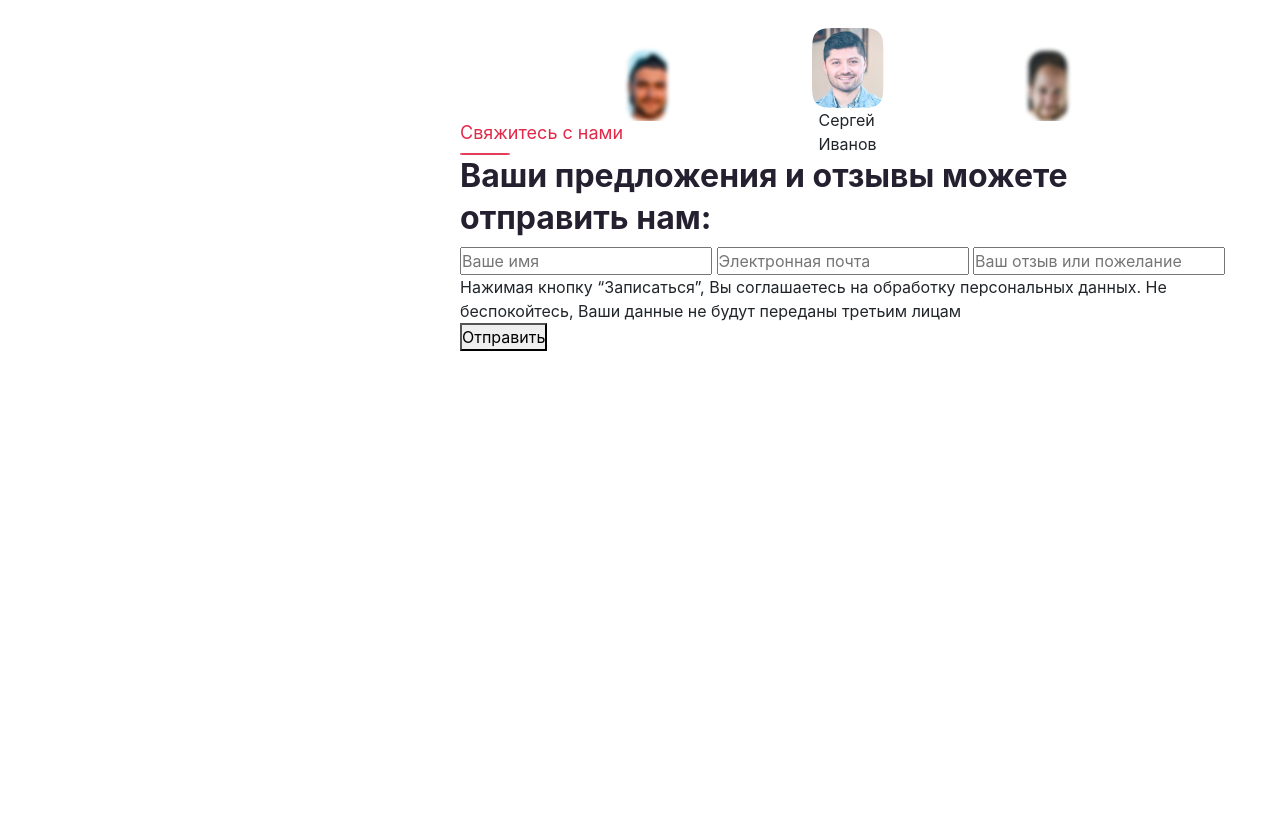
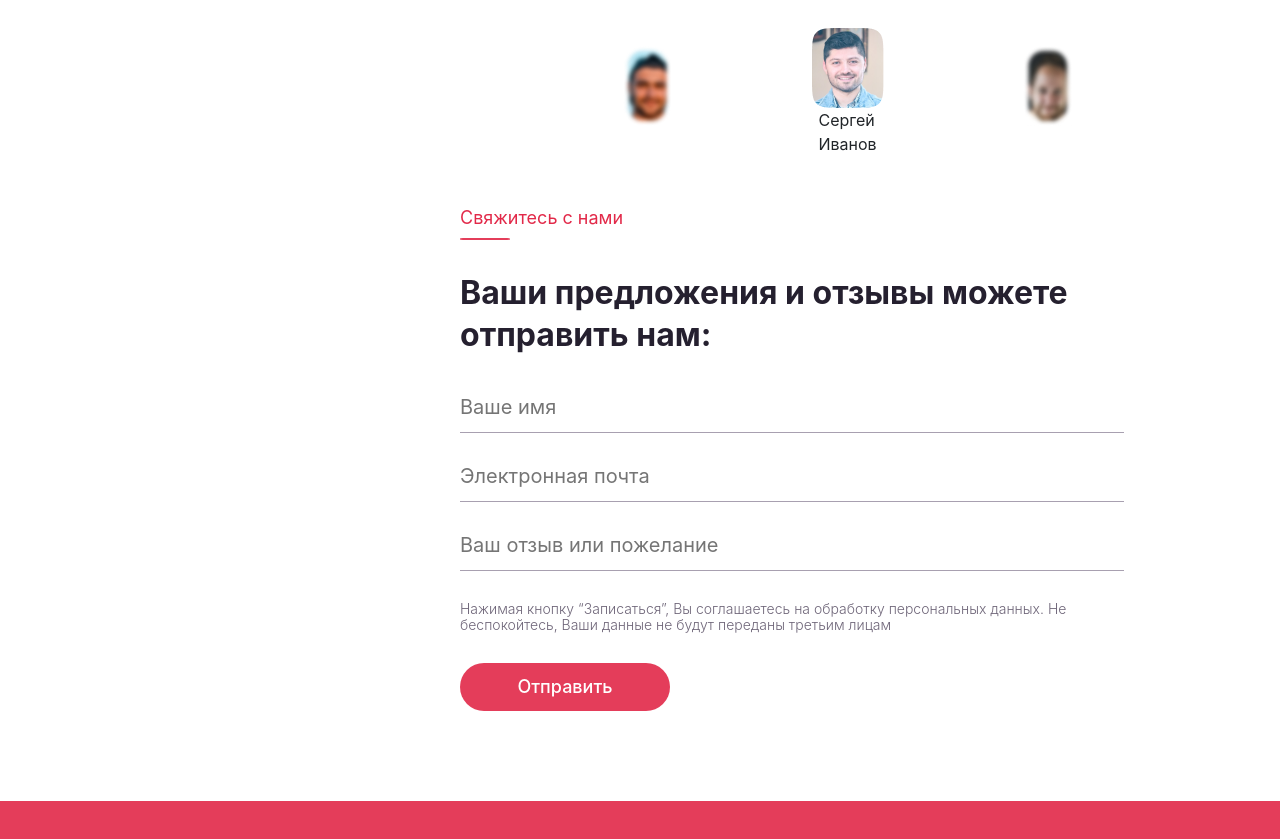
Before and after one commit to Lonviser/radio, a website: page src/index.html in a window 1280 px wide. Shown: the part 2500-3339 px from the top of the page. Before the commit the page ends 2941 px from the top, so only its background shows below. Drawn offline with nearby package versions, Linux system fonts and the light colour scheme; files that its build step writes are made by us from their sources; a script that the page names is missing.

Commit message:
add form

```diff
--- a/src/sass/blocks/_about.scss
+++ b/src/sass/blocks/_about.scss
@@ -0,0 +1,40 @@
+.about{
+    margin-top: 50px;
+    &__form{
+        margin-top: 38px;
+        display: flex;
+        flex-direction: column;
+        max-width: 664px;
+        gap: 30px;
+        &-input{
+            font-weight: 400;
+            font-size: 20px;
+            line-height: 26px;
+            padding-bottom: 12px;
+            color: #A8A0B0;
+            border: none;
+            border-bottom: 1px solid #A8A0B0;
+            background-color: transparent;
+            color: inherit;
+            outline: none;
+        }
+        &-button{
+            width: 210px;
+            height: 48px;
+            background: $main-color;
+            border-radius: 100px;
+            border:none;
+            font-weight: 500;
+            font-size: 18px;
+            line-height: 24px;
+            text-align: center;
+            color: #FFFFFF;
+        }
+    }
+    &__meta{
+        font-weight: 300;
+        font-size: 14px;
+        line-height: 16px;
+        color: #6F6679;
+    }
+}
--- a/src/sass/blocks/_feedback.scss
+++ b/src/sass/blocks/_feedback.scss
@@ -4,7 +4,6 @@
         margin: 0 auto;
         background-image: url('../../img/reviews.png') ;
         background-repeat: no-repeat;
-        height: 383px;
         max-width: 600px;
         width: 100%;
     }
@@ -26,6 +25,6 @@
         align-content: center;
         flex-direction: column;
         margin-top: 50px;
+    }
 
-    }
 }
--- /dev/null
+++ b/src/sass/blocks/_footer.scss
@@ -0,0 +1,6 @@
+.footer{
+    display: block;
+    position: relative;
+    background-color:$main-color;
+    height: 246px;
+}
--- a/src/sass/blocks/_heading.scss
+++ b/src/sass/blocks/_heading.scss
@@ -18,5 +18,8 @@
         font-size: 32px;
         line-height: 42px;
         color: #25202F;
+        &_about{
+            margin-top: 32px;
+        }
     }
 }
--- a/src/sass/style.scss
+++ b/src/sass/style.scss
@@ -54,3 +54,4 @@
 @import 'blocks/community';
 @import 'blocks/feedback';
 @import 'blocks/about';
+@import 'blocks/footer'
```
Also changed, not shown: dist/css/style.min.css, dist/index.html.
